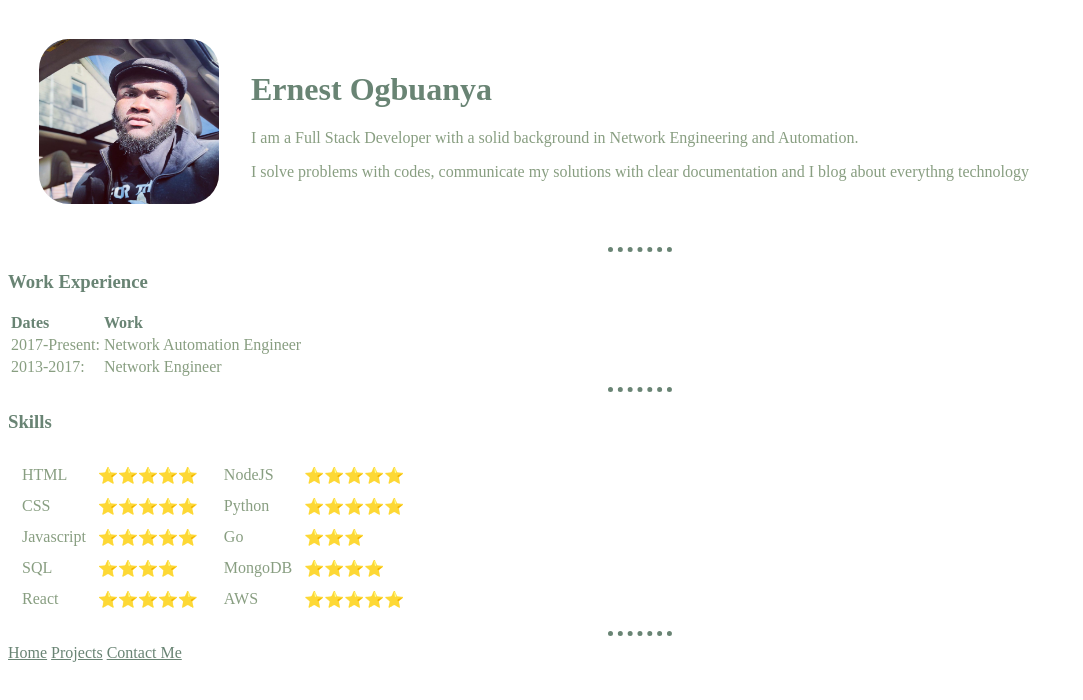
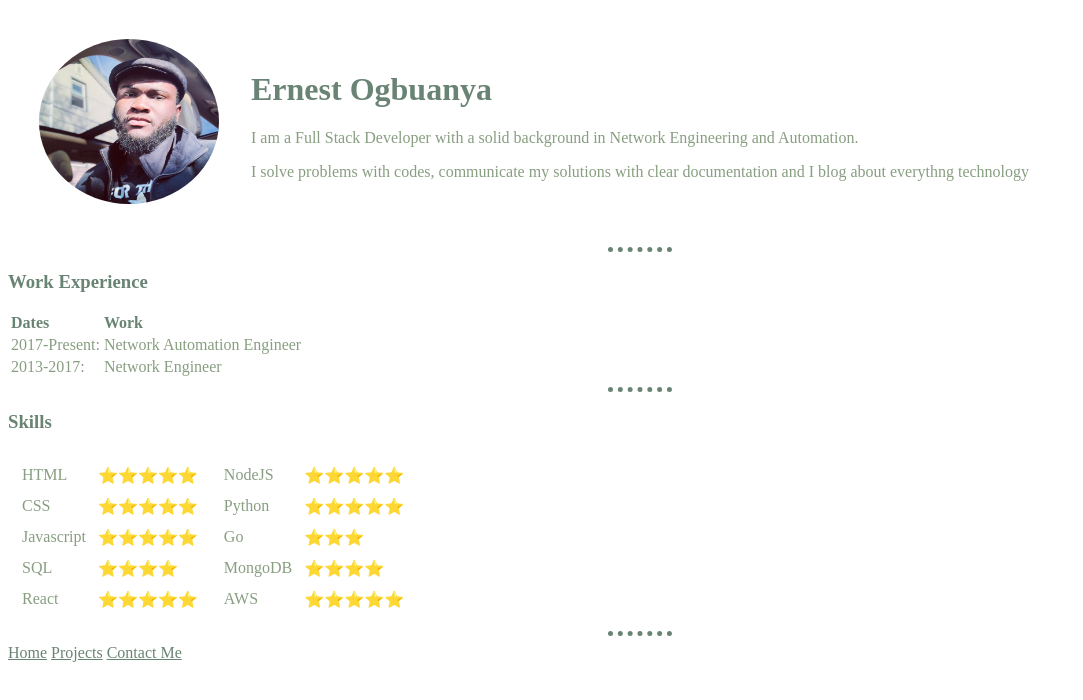
Before and after one commit to CiscoPanther/resume, a plain HTML site: page index.html in a window 1280 px wide. Shown: the whole page, without its empty margins (0-1083 px from the left). Drawn offline with Linux system fonts and the light colour scheme.

Commit message:
Update index.html

```diff
--- a/index.html
+++ b/index.html
@@ -11,7 +11,7 @@
   <div class="center">
     <table cellspacing=30>
       <tr>
-        <td><img style="border-radius: 30px"src="images/IMG_8234.jpg" alt="Ernest Trending Picture" height=165 width=180></td>
+        <td><img src="images/IMG_8234.jpg" alt="Ernest Trending Picture" height=165 width=180></td>
         <td>
           <h1>Ernest Ogbuanya</h1>
           <p>I am a Full Stack Developer with a solid background in
```
